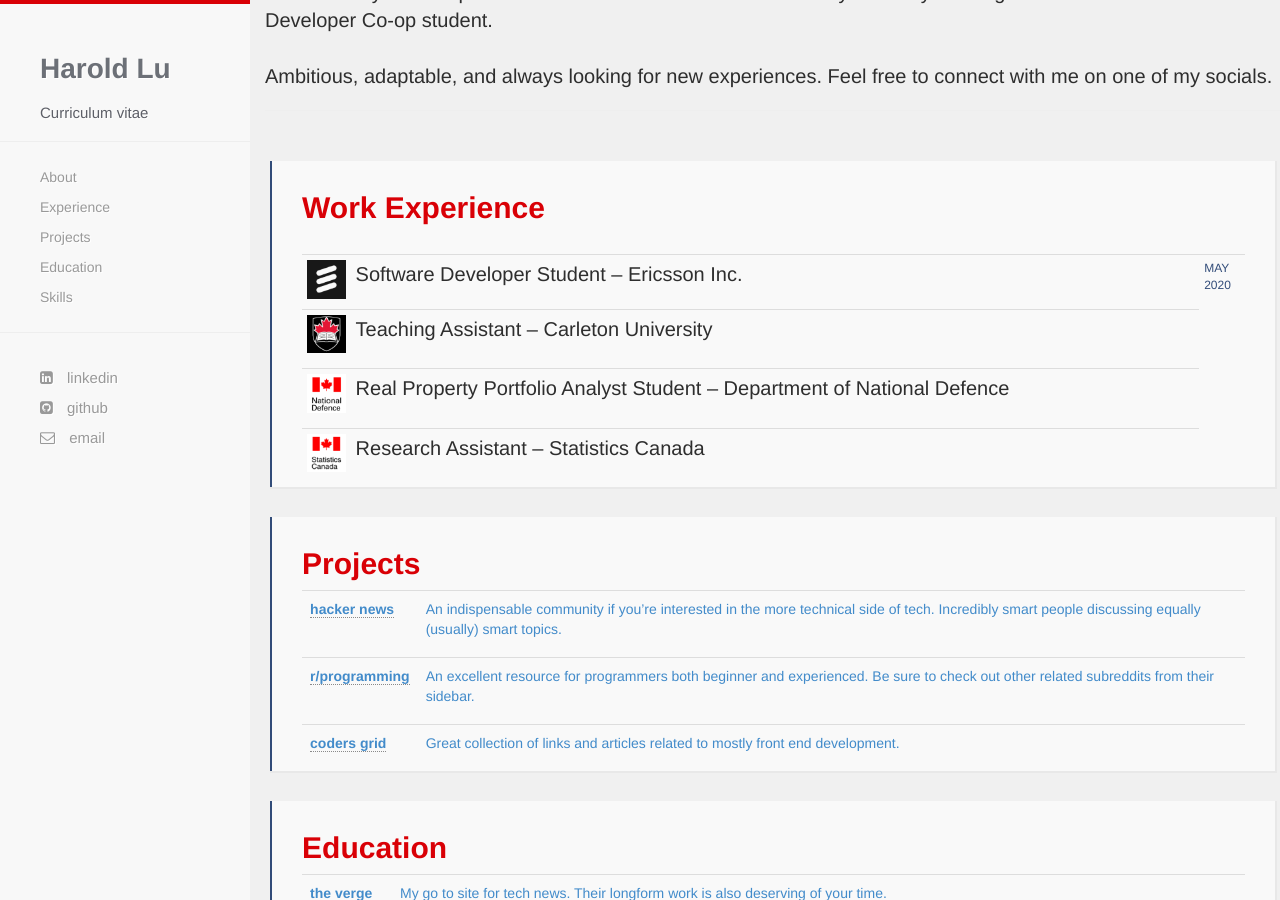
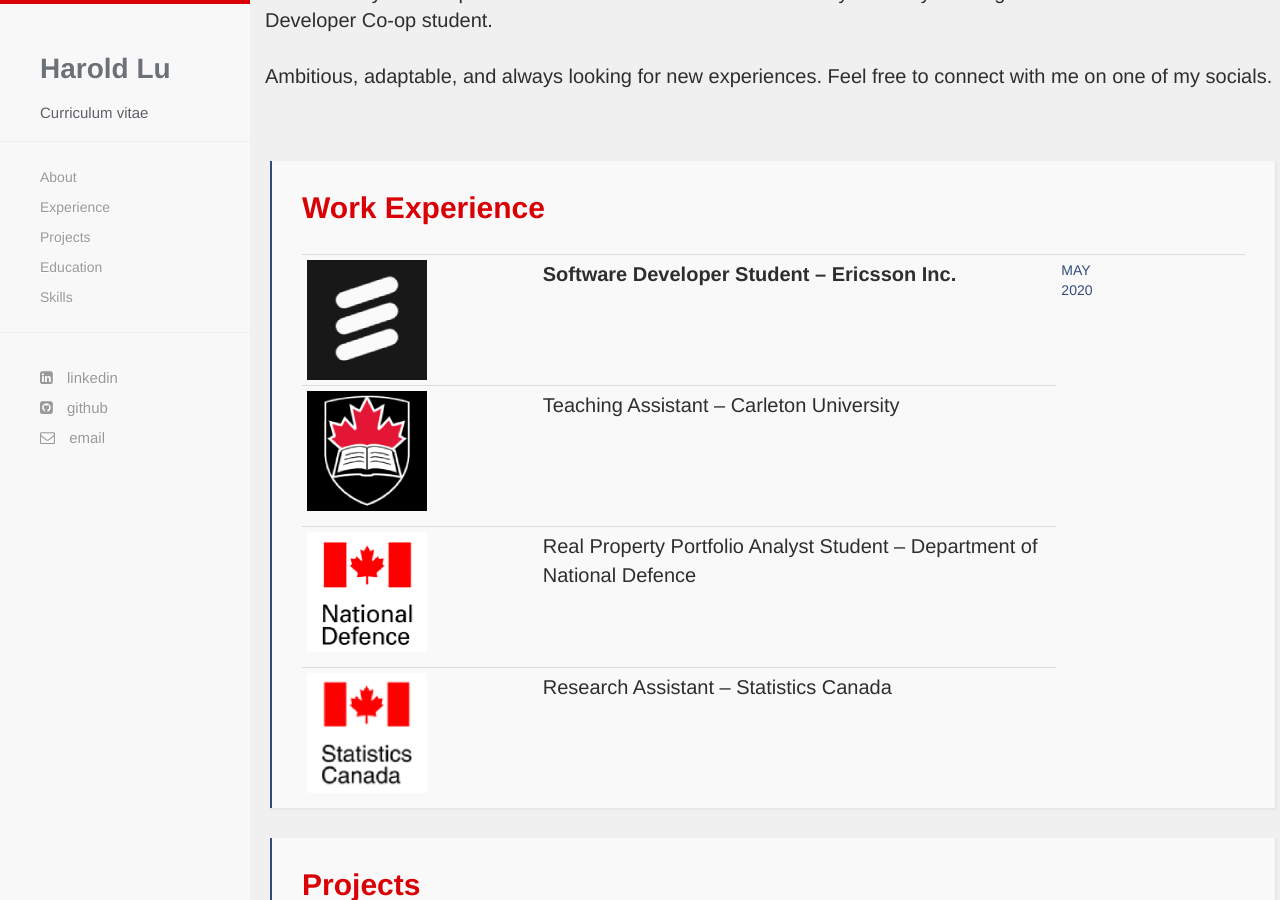
Before and after one commit to harold-lu/harold-lu.github.io, a Jekyll site: the page built from index.html, in a window 1280 px wide and 900 px high, scrolled down 840 px. Built offline with Jekyll 4.4.1, drawn with Linux system fonts in a browser that asks for light colours; nearby versions of some CDN libraries; some web fonts are replaced.

Commit message:
table update

```diff
--- a/index.html
+++ b/index.html
@@ -27,15 +27,15 @@
       <table class="table table-condensed" style="width:100%">
         <tbody>
           <tr>
-            <td>
+            <td style="width:25%">
               <img src="{{ site.baseurl }}/images/ericsson.jpg" alt="Ericsson logo"></img>
 			  <!--<p class="p1"><span class="s2"><img src="{{ site.baseurl }}/images/ericsson.jpg" alt="Ericsson logo" ></span></p> -->
             </td>
-            <td style="width:90%">
-              <p style="color:#2e2e2e;font-size:20px">Software Developer Student &ndash; Ericsson Inc.</p>
+            <td style="width:55%">
+              <p style="color:#2e2e2e;font-size:20px;font-weight:600">Software Developer Student &ndash; Ericsson Inc.</p>
             </td>
 			<td>
-			  <p style="color:#324C79; font-size:12px">MAY 2020</p>
+			  <p style="color:#324C79; font-size:14px; width:20%">MAY 2020</p>
 			</td>
           </tr>
           <tr>
```
